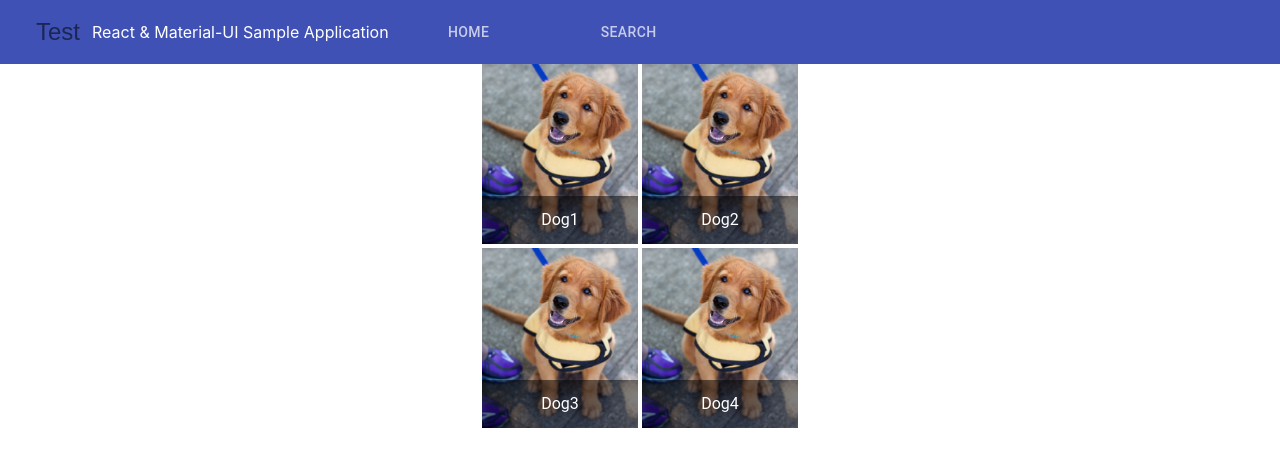
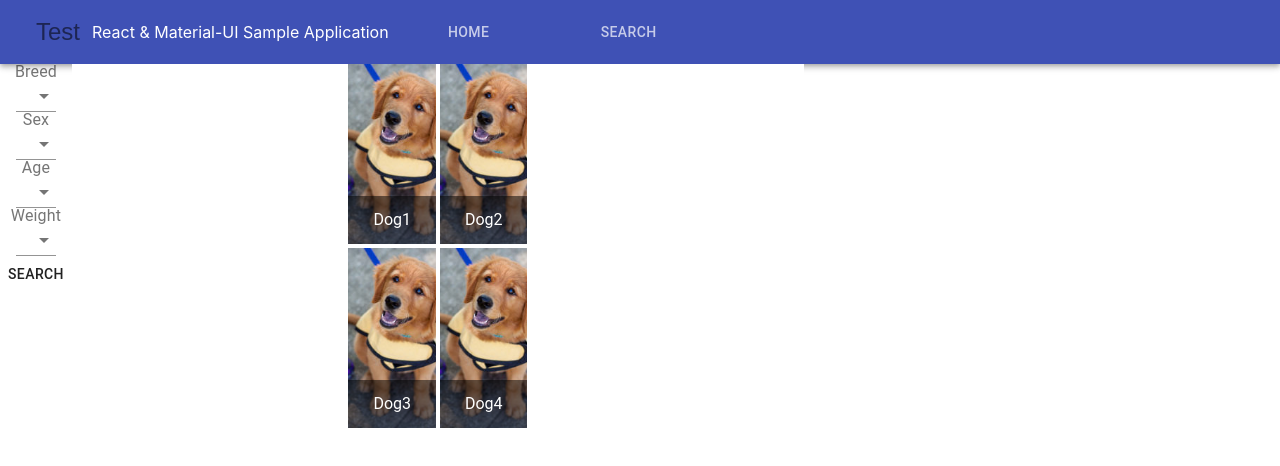
Before and after one commit to zachmkhan/Animal-Adoptions, a React (Create React App) app: page /search in a window 1280 px wide. Shown: the top 466 px of the page. Built offline with nearby package versions, Linux system fonts and the light colour scheme.

Commit message:
Form for adding pets, layout for search filter

```diff
--- a/src/App.js
+++ b/src/App.js
@@ -3,6 +3,10 @@ import './App.css';
 import NavBar from './components/NavBar'
 import Gallery from './components/Gallery'
 import ListPets from './components/ListPets'
+import AddPet from './components/AddPet'
+import Admin from './components/Admin'
+import SearchFilter from './components/SearchFilter'
+import Grid from '@material-ui/core/Grid'
 import {
   BrowserRouter as Router,
   Switch,
@@ -20,7 +24,18 @@ function App() {
             <Gallery/>
           </Route>
           <Route path="/search">
-            <ListPets/>
+            <Grid container direction="row">
+              <SearchFilter/>
+              <ListPets/>
+
+            </Grid>
+
+          </Route>
+          <Route path="/add">
+            <AddPet/>
+          </Route>
+          <Route path="/admin">
+            <Admin/>
           </Route>
         </Switch>
       </Router>
--- /dev/null
+++ b/src/components/AddPet.js
@@ -0,0 +1,50 @@
+import React from 'react';
+import Button from '@material-ui/core/Button';
+import TextField from '@material-ui/core/TextField';
+import Dialog from '@material-ui/core/Dialog';
+import DialogActions from '@material-ui/core/DialogActions';
+import DialogContent from '@material-ui/core/DialogContent';
+import DialogContentText from '@material-ui/core/DialogContentText';
+import DialogTitle from '@material-ui/core/DialogTitle';
+import Select from '@material-ui/core/Select'
+import MenuItem from '@material-ui/core/MenuItem'
+import InputLabel from '@material-ui/core/InputLabel'
+import Input from '@material-ui/core/Input'
+
+const AddPet = () => {
+    const [username, setUsername] = React.useState("");
+    const [password, setPassword] = React.useState("");
+    const handleSubmit = (event) => {
+        console.log(`
+          User: ${username}
+          Password: ${password}
+        `);
+        event.preventDefault();
+    }
+
+    return(
+        <form onSubmit={handleSubmit}>
+                <TextField
+                    type='text'
+                    name='username'
+                    label='Enter your username...'
+                    onChange={e => setUsername(e.target.value)}
+                    value={username}
+                />
+                <br></br>
+                <TextField
+                    type='password'
+                    name='password'
+                    label='Enter your password...'
+                    onChange={e => setPassword(e.target.value)}
+                    value={password}
+                />
+                <br></br>
+                <Button type='submit'>
+                    Sign In
+                </Button>
+            </form>
+    )
+}
+
+export default AddPet;
--- /dev/null
+++ b/src/components/Admin.js
@@ -0,0 +1,20 @@
+import React from 'react'
+import AppBar from '@material-ui/core/AppBar'
+import Toolbar from '@material-ui/core/Toolbar'
+import Typography from '@material-ui/core/Typography'
+import MenuIcon from '@material-ui/core/Menu'
+import IconButton from '@material-ui/core/IconButton'
+import Tab from '@material-ui/core/Tab'
+import Tabs from '@material-ui/core/Tabs'
+import {Link} from 'react-router-dom'
+
+const Admin = () => {
+    return(
+        <div>
+            <Tab label="Add Dog" to="/userdash" component={Link} />
+            <Tab label="Add Cat" to="/userdash" component={Link} />
+            <Tab label="Add Other" to="/userdash" component={Link} />
+        </div>
+    )
+}
+export default Admin;
--- a/src/components/Gallery.js
+++ b/src/components/Gallery.js
@@ -6,7 +6,7 @@ import test from '../testImg.jpg'
 const Gallery = () => {
     return(
         <div>
-            <Grid container spacing={10} direction="row" alignItems="center" justify="space-evenly">
+            <Grid container spacing={10} direction="row" alignItems="center" justify="space-between">
                 <Grid item>
                     <img src={test} />
                 </Grid>
--- a/src/components/NavBar.js
+++ b/src/components/NavBar.js
@@ -19,7 +19,7 @@ const NavBar = () => {
                 <Typography variant="title" color="inherit">
                     React & Material-UI Sample Application
                 </Typography>
-                <Tabs>
+                <Tabs value={false}>
                     <Tab label="Home" to="/userdash" component={Link} />
                     <Tab label="Search" to="/search" component={Link} />
                 </Tabs>
--- /dev/null
+++ b/src/components/SearchFilter.js
@@ -0,0 +1,58 @@
+import React from 'react';
+import Button from '@material-ui/core/Button';
+import TextField from '@material-ui/core/TextField';
+import Dialog from '@material-ui/core/Dialog';
+import DialogActions from '@material-ui/core/DialogActions';
+import DialogContent from '@material-ui/core/DialogContent';
+import DialogContentText from '@material-ui/core/DialogContentText';
+import DialogTitle from '@material-ui/core/DialogTitle';
+import Select from '@material-ui/core/Select'
+import MenuItem from '@material-ui/core/MenuItem'
+import InputLabel from '@material-ui/core/InputLabel'
+import Input from '@material-ui/core/Input'
+
+const SearchFilter = () => {
+
+    var rowsAge =[];
+    for (var i = 0; i < 26; i++) {
+        // note: we are adding a key prop here to allow react to uniquely identify each
+        // element in this array. see: https://reactjs.org/docs/lists-and-keys.html
+        rowsAge.push(<MenuItem value={i}>{i}</MenuItem>);
+    }
+
+    return(
+        <form>
+                <InputLabel id="breed">Breed</InputLabel>
+                <Select labelId="breed">
+                    <MenuItem value="Golden Retriever">Golden Retriever</MenuItem>
+                    <MenuItem value="Boxer">Boxer</MenuItem>
+                    <MenuItem value="Rottweiler">Rottweiler</MenuItem>
+                </Select>
+                <br></br>
+                <InputLabel id="sex">Sex</InputLabel>
+                <Select labelId="sex">
+                    <MenuItem value="Male">Male</MenuItem>
+                    <MenuItem value="Female">Female</MenuItem>
+                </Select>
+                <br></br>
+                <InputLabel id="age">Age</InputLabel>
+                <Select labelId="Age">
+                    {rowsAge}
+                </Select>
+                <br></br>
+                <InputLabel id="weight">Weight</InputLabel>
+                <Select labelId="weight">
+                    <MenuItem value="Small">Small</MenuItem>
+                    <MenuItem value="Medium">Medium</MenuItem>
+                    <MenuItem value="Large">Large</MenuItem>
+                    <MenuItem value="Extra Large">Extra Large</MenuItem>
+                </Select>
+                <br></br>
+                <Button type='submit'>
+                    Search
+                </Button>
+            </form>
+    )
+
+}
+export default SearchFilter;
```
